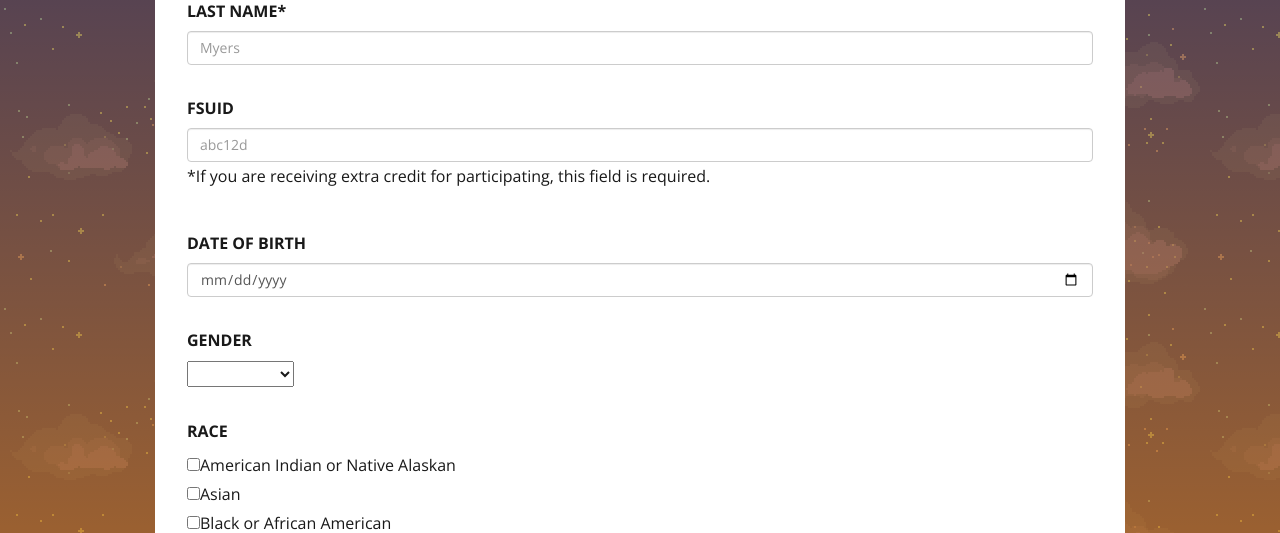
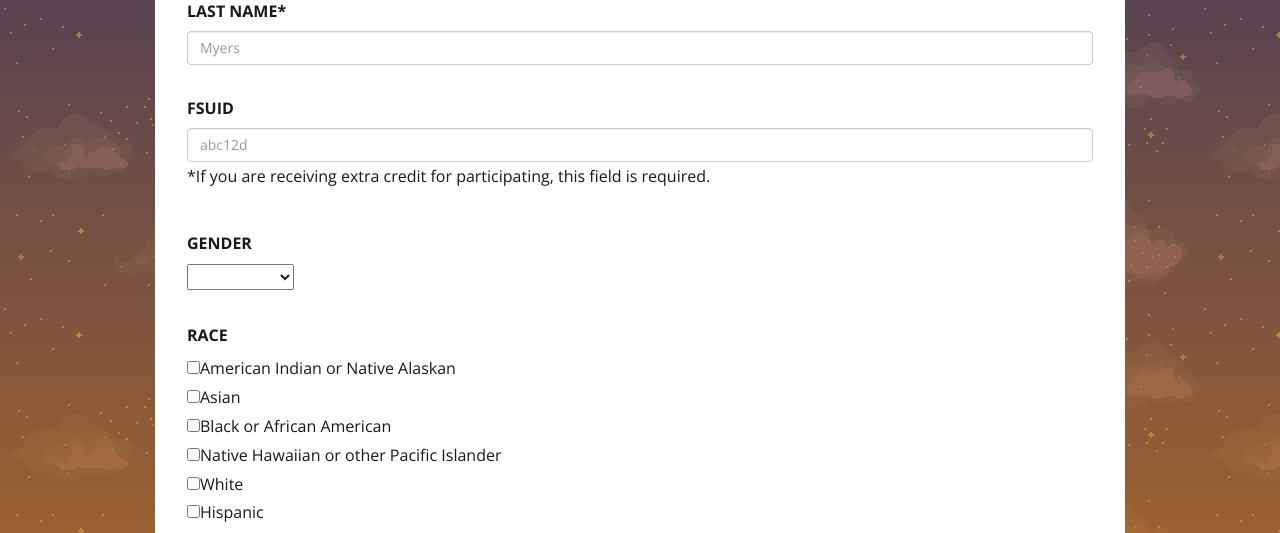
Before and after one commit to FSU-ACM/Contest-Server, a Python web app: template app/templates/profile.html in a window 1280 px wide. Shown: the part 294-827 px from the top of the page. Run offline with Jinja, Linux system fonts and the light colour scheme; the template is opened without the code that fills it, so the values that code supplies are empty; some libraries are stand-ins or nearby versions.

Commit message:
Disable DOB input field.

```diff
--- a/app/templates/profile.html
+++ b/app/templates/profile.html
@@ -50,9 +50,9 @@
       <p>*If you are receiving extra credit for participating, this field is required.</p>
       <br/>
 
-      <label for="register-dob">Date of Birth</label>
+      <!-- <label for="register-dob">Date of Birth</label>
       <input type="date" class="form-control" id="register-dob" name=dob min="1">
-      <br/>
+      <br/> -->
 
       <label for="register-gender">Gender</label><br/>
       <select name="gender" id="register-gender">
```
